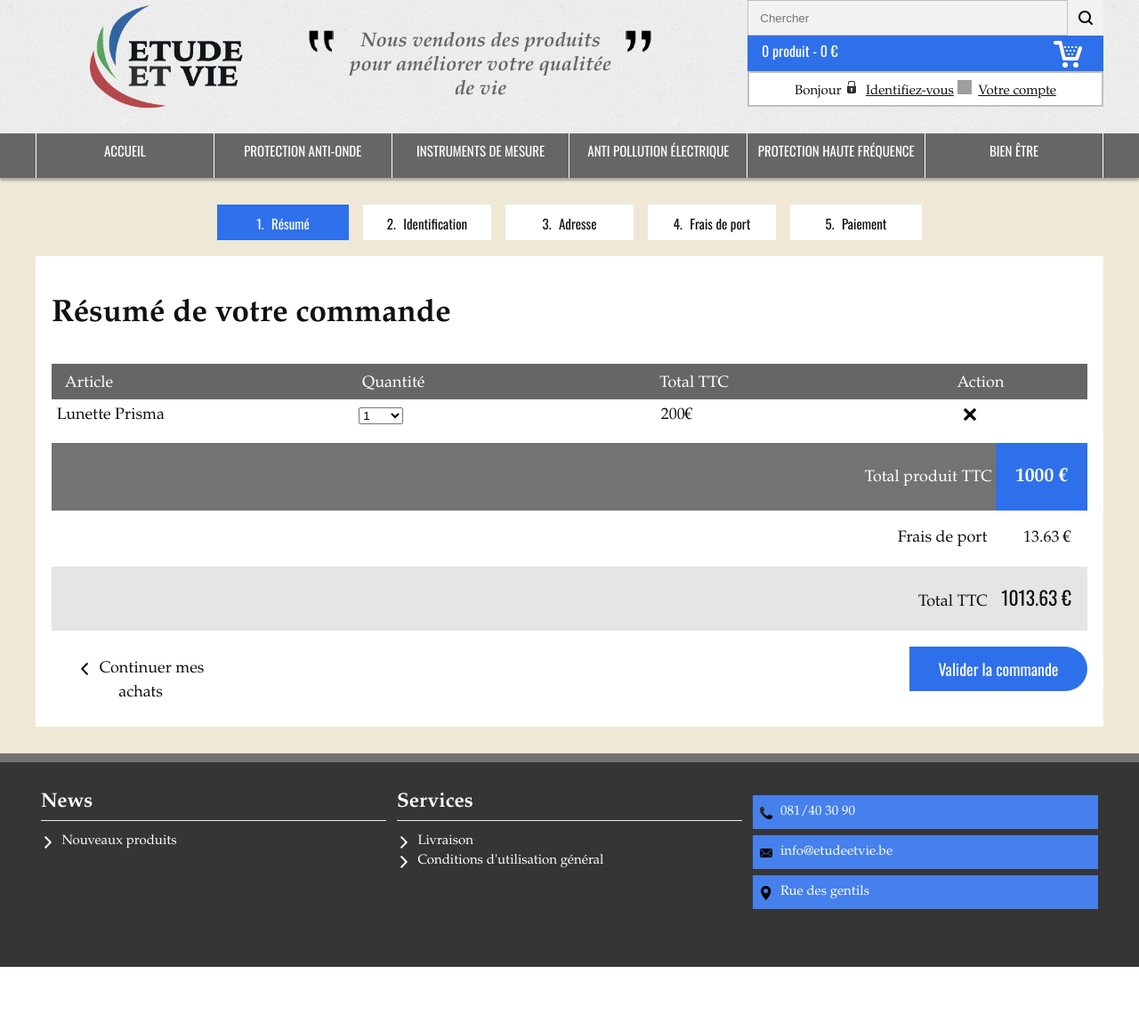
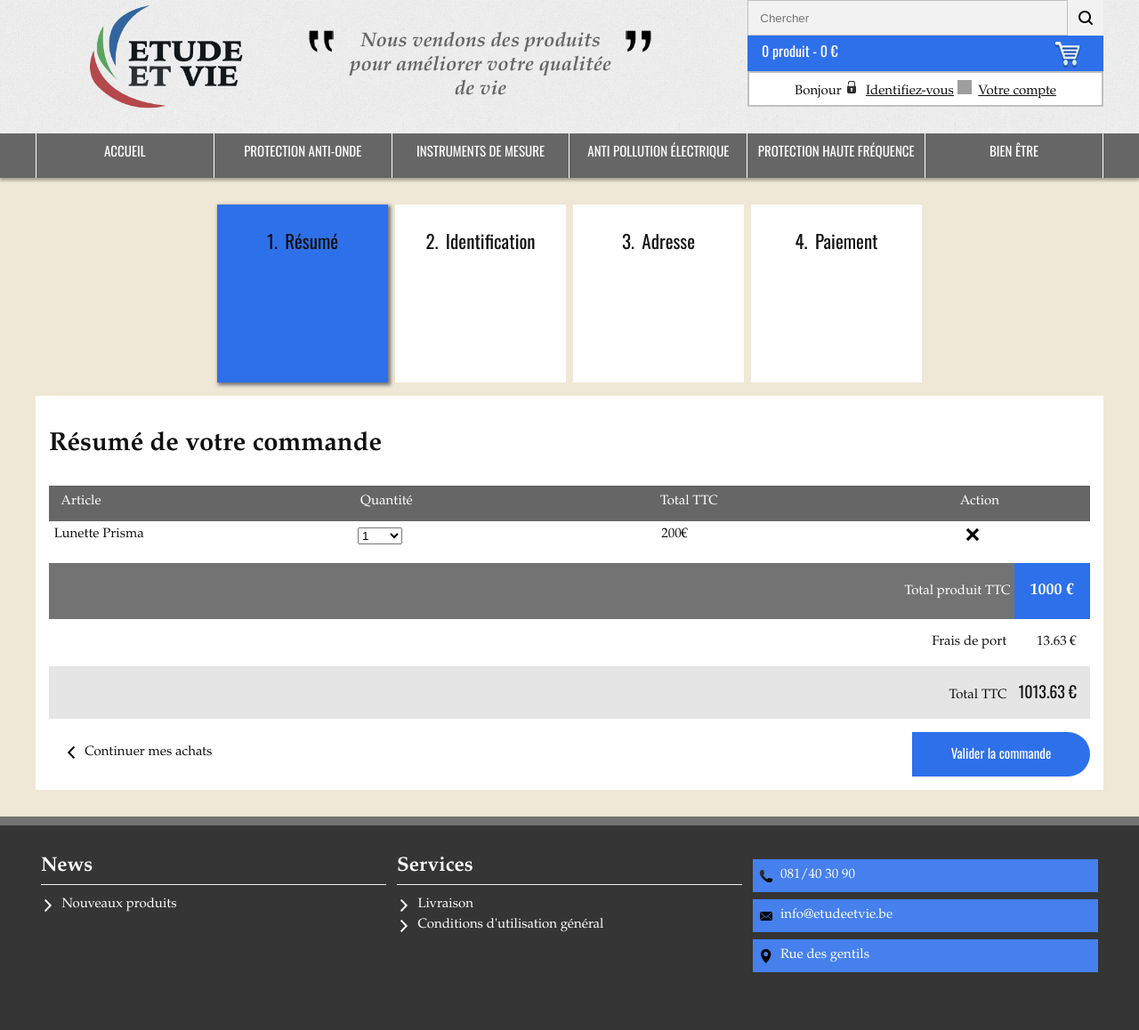
Before and after one commit to julienroland/etudeetvie, a PHP site: page /order1.php in a window 1280 px wide. Shown: the whole page at 89% size. Before the commit the page ends 1087 px from the top, so only its background shows below. Run offline with PHP 8.4, Linux system fonts and the light colour scheme; grey boxes labelled with a size stand in for pictures from a placeholder-image service; some libraries are stand-ins or nearby versions; grey boxes are pictures that could not be loaded.

Commit message:
order icons

```diff
--- a/css/screen.css
+++ b/css/screen.css
@@ -1271,8 +1271,7 @@ table {
 .order1 {
   background-color: white;
   padding: 1em;
-  margin-top: 1em;
-  font-size: 18px; }
+  margin-top: 1em; }
   .order1 h3 {
     margin: 1em 0;
     border-bottom: 0;
@@ -1542,7 +1541,7 @@ table {
     .orderSteps li.last {
       padding-right: 0; }
   .orderSteps li {
-    width: 19%;
+    width: 24%;
     float: left;
     margin-left: 0.5%;
     margin-right: 0.5%;
@@ -1575,7 +1574,7 @@ table {
     .orderSteps li .title {
       display: none; }
     .orderSteps li + li {
-      width: 19%;
+      width: 24%;
       margin-left: 0.5%;
       margin-right: 0.5%;
       float: left;
@@ -1875,6 +1874,78 @@ table {
 
   .order {
     padding: 1em; }
+
+  .orderSteps {
+    height: 200px;
+    overflow: visible; }
+    .orderSteps li {
+      background-color: transparent;
+      padding: 0;
+      overflow: visible; }
+      .orderSteps li a {
+        padding: 1em;
+        overflow: visible;
+        box-sizing: border-box; }
+        .orderSteps li a:hover, .orderSteps li a:focus {
+          background-color: transparent; }
+      .orderSteps li span {
+        vertical-align: middle;
+        color: #111111;
+        font-size: 1.4em; }
+    .orderSteps .active {
+      background-color: white;
+      -webkit-box-shadow: #737373 2px 2px 4px 1px;
+      -moz-box-shadow: #737373 2px 2px 4px 1px;
+      box-shadow: #737373 2px 2px 4px 1px;
+      padding: 0; }
+    .orderSteps .resume a {
+      background-image: url('../img/framework/icon/resumeOut.png?1387469988');
+      background-repeat: no-repeat;
+      background-position: bottom;
+      position: relative;
+      background-color: transparent; }
+    .orderSteps .resume.active a {
+      background-image: url('../img/framework/icon/resume.png?1387469639');
+      background-repeat: no-repeat;
+      background-position: bottom;
+      position: relative;
+      background-color: transparent; }
+    .orderSteps .identifier a {
+      background-image: url('../img/framework/icon/identifierOut.png?1387469886');
+      background-repeat: no-repeat;
+      background-position: bottom;
+      position: relative;
+      background-color: transparent; }
+    .orderSteps .identifier.active a {
+      background-image: url('../img/framework/icon/identifier.png?1387469737');
+      background-repeat: no-repeat;
+      background-position: bottom;
+      position: relative;
+      background-color: transparent; }
+    .orderSteps .adresse a {
+      background-image: url('../img/framework/icon/livraisonOut.png?1387469947');
+      background-repeat: no-repeat;
+      background-position: bottom;
+      position: relative;
+      background-color: transparent; }
+    .orderSteps .adresse.active a {
+      background-image: url('../img/framework/icon/livraison.png?1387469670');
+      background-repeat: no-repeat;
+      background-position: bottom;
+      position: relative;
+      background-color: transparent; }
+    .orderSteps .paiement a {
+      background-image: url('../img/framework/icon/paiementOut.png?1387469967');
+      background-repeat: no-repeat;
+      background-position: bottom;
+      position: relative;
+      background-color: transparent; }
+    .orderSteps .paiement.active a {
+      background-image: url('../img/framework/icon/paiement.png?1387469694');
+      background-repeat: no-repeat;
+      background-position: bottom;
+      position: relative;
+      background-color: transparent; }
 
   .order2 input[type="submit"] {
     height: 50px; }
--- a/order1.php
+++ b/order1.php
@@ -51,10 +51,6 @@
                     </a></li>
                     <li><a href="">
                         <span class="number">4</span>
-                        <span class="title">Frais de port</span>
-                    </a></li>
-                    <li><a href="">
-                        <span class="number">5</span>
                         <span class="title">Paiement</span>
                     </a></li>
                 </ul>
--- a/sass/_responsive.scss
+++ b/sass/_responsive.scss
@@ -10,6 +10,109 @@
   }
   .order {
     padding: 1em;
+  }
+  .orderSteps{
+    height: 200px;
+    overflow: visible;
+    li{
+      background-color: transparent;
+      padding:0;
+      overflow: visible;
+      a{
+        padding:1em;
+        overflow: visible;
+        box-sizing: border-box;
+        &:hover,&:focus{
+          background-color: transparent;
+        }
+      }
+      span{
+        vertical-align: middle;
+        color:$tc;
+        font-size: 1.4em;
+      }
+    }
+    .active{
+      background-color: white;
+      @include box-shadow($greyD 2px 2px 4px 1px);
+      padding:0;
+    }
+    .resume{
+      a{
+      background-image: image-url('framework/icon/resumeOut.png');
+      background-repeat: no-repeat;
+        background-position: bottom;
+        position: relative;
+        background-color: transparent;
+
+      }
+      &.active{
+        a{
+          background-image: image-url('framework/icon/resume.png');
+          background-repeat: no-repeat;
+          background-position: bottom;
+          position: relative;
+          background-color: transparent;
+        }
+      }
+      }
+    .identifier{
+      a{
+        background-image: image-url('framework/icon/identifierOut.png');
+        background-repeat: no-repeat;
+        background-position: bottom;
+        position: relative;
+        background-color: transparent;
+
+      }
+      &.active{
+        a{
+          background-image: image-url('framework/icon/identifier.png');
+          background-repeat: no-repeat;
+          background-position: bottom;
+          position: relative;
+          background-color: transparent;
+        }
+      }
+    }
+    .adresse{
+      a{
+        background-image: image-url('framework/icon/livraisonOut.png');
+        background-repeat: no-repeat;
+        background-position: bottom;
+        position: relative;
+        background-color: transparent;
+
+      }
+      &.active{
+        a{
+          background-image: image-url('framework/icon/livraison.png');
+          background-repeat: no-repeat;
+          background-position: bottom;
+          position: relative;
+          background-color: transparent;
+        }
+      }
+    }
+    .paiement{
+      a{
+        background-image: image-url('framework/icon/paiementOut.png');
+        background-repeat: no-repeat;
+        background-position: bottom;
+        position: relative;
+        background-color: transparent;
+
+      }
+      &.active{
+        a{
+          background-image: image-url('framework/icon/paiement.png');
+          background-repeat: no-repeat;
+          background-position: bottom;
+          position: relative;
+          background-color: transparent;
+        }
+      }
+    }
   }
   .order2 {
     input[type="submit"] {
--- a/sass/screen.scss
+++ b/sass/screen.scss
@@ -875,7 +875,7 @@ table {
   background-color: white;
   padding: 1em;
   margin-top: 1em;
-  font-size: 18px;
+
   h3 {
     margin: 1em 0;
     border-bottom: 0;
@@ -1060,7 +1060,7 @@ table {
   width: 100%;
   li {
 
-    @include cfl(2.4);
+    @include cfl(3);
     height: 100%;
 
     a {
@@ -1087,7 +1087,7 @@ table {
       display: none;
     }
     & + li {
-      @include cl(2.4);
+      @include cl(3);
     }
 
   }
```
Also changed, not shown: order3.php (added, +109 -0 lines), img/framework/icon/shop.png, img/framework/icon/shopWhite.png, 4 other files.
